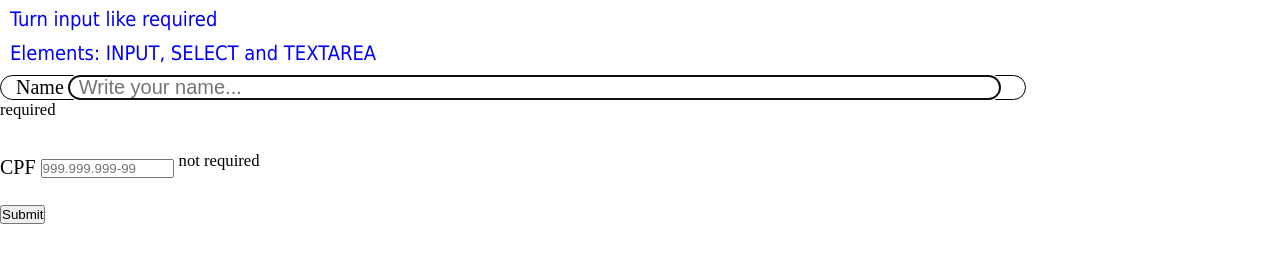
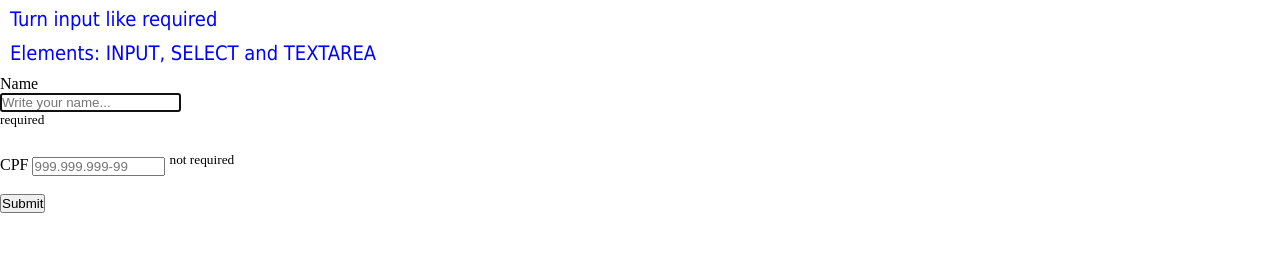
Before and after one commit to matheusalxds/html5-javascript-css3-udemy, a plain HTML site: page pt02/required.html in a window 1280 px wide. Shown: the part 49-312 px from the top of the page. Drawn offline with Linux system fonts and the light colour scheme.

```diff
--- a/pt02/css/style.css
+++ b/pt02/css/style.css
@@ -165,31 +165,3 @@ article nav ol li a {
   height: 100%;
   background-color: #bfbfbf;
 }
-
-<!-- Custom items -->
-
-.container {
-  box-sizing: border-box;
-}
-.container form {
-  font-size: 20px;
-}
-
-.custom-input {
-  border: solid 1px black;
-  border-radius: 20px;
-  width: 80%;
-}
-
-.custom-input label {
-  padding-left: 15px;
-}
-
-.custom-input input {
-  background: white;
-  width: 90%;
-  border: none;
-  border-radius: 20px;
-  padding-left: 10px;
-  font-size: 20px;
-}
--- a/pt02/required.html
+++ b/pt02/required.html
@@ -19,11 +19,15 @@
     </p>
   </header>
 </article>
-<div class="container">
+<div class="main">
   <form>
-    <div class="custom-input">
-      <label for="name">Name</label>
-      <input autofocus id="name" placeholder="Write your name..." maxlength="50" required>
+    <div class="container">
+      <div class="container1">
+        <label for="name">Name</label>
+      </div>
+      <div class="container2">
+        <input autofocus id="name" placeholder="Write your name..." maxlength="50" required>
+      </div>
     </div>
     <sup>required</sup>
     <br>
```
Also changed, not shown: pt02/html5.html (+1 -0 lines), pt02/inputtypeimage.html (added, +38 -0 lines).
